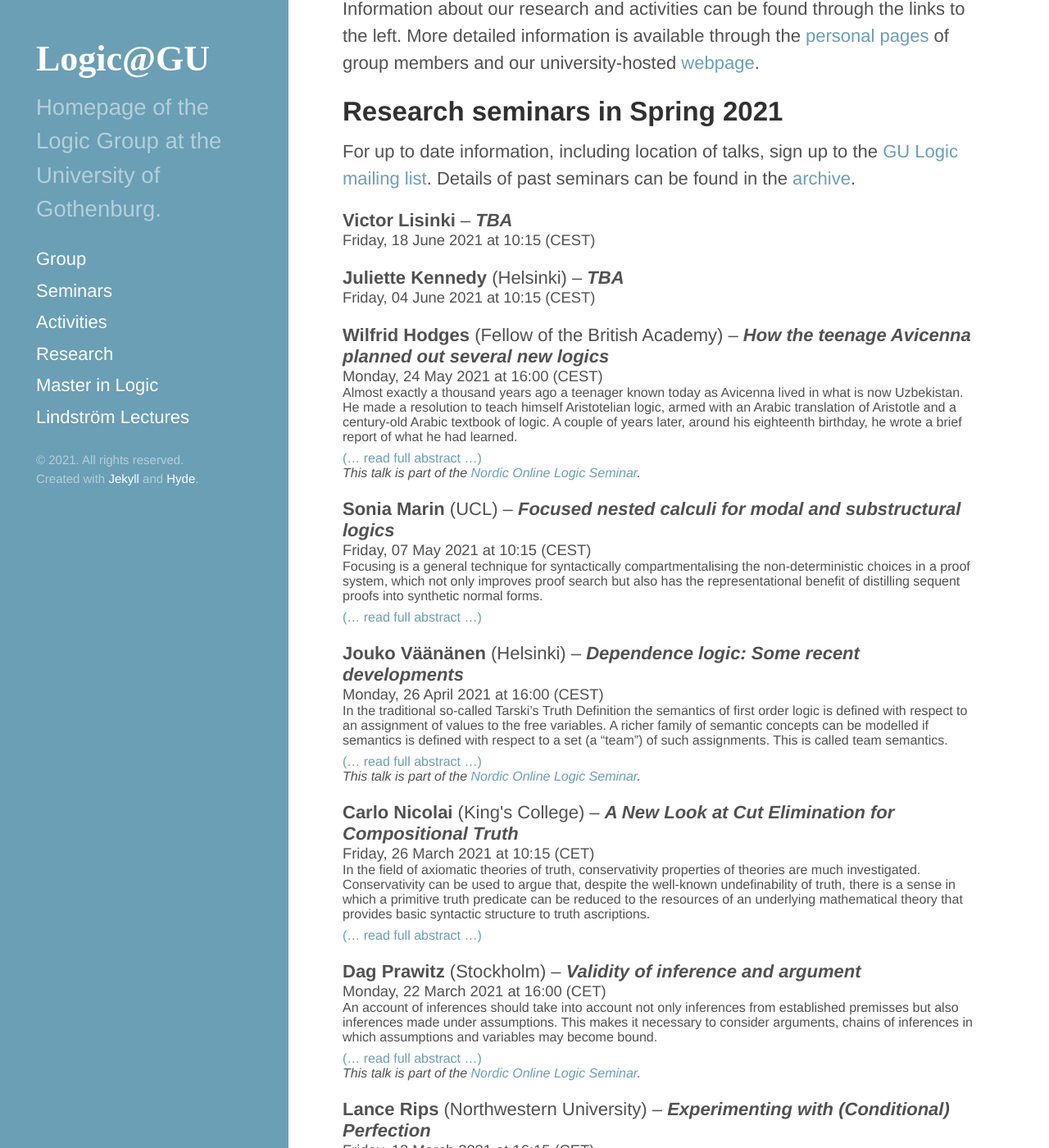
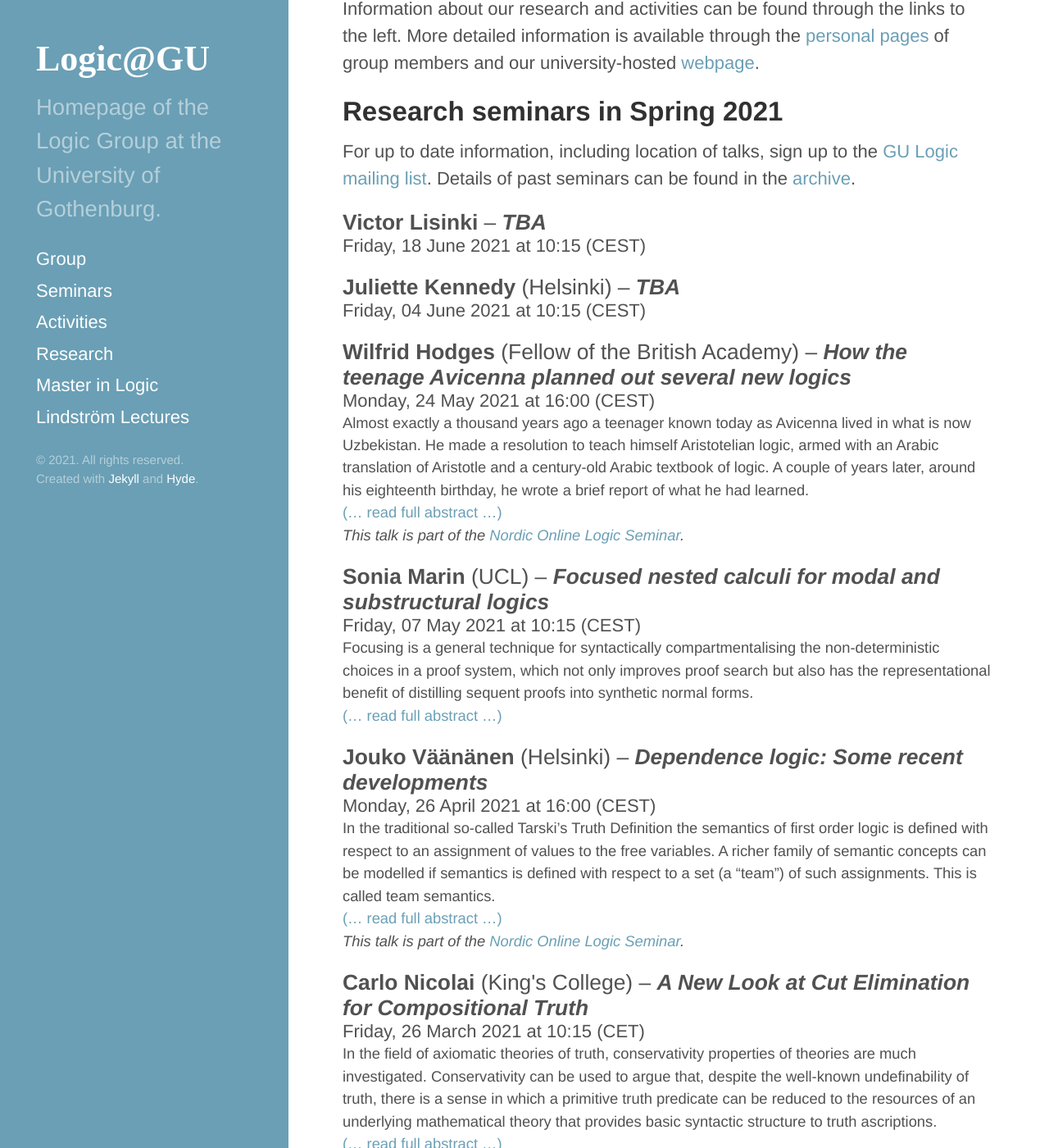
Before and after one commit to greleigh/Logic-GU, a Jekyll site: the page built from index.md, in a window 1280 px wide and 1400 px high, scrolled down 234 px. Shown: the whole window at 82% size. Built offline with Jekyll 4.4.1, drawn with Linux system fonts in a browser that asks for light colours; some web fonts are replaced.

Commit message:
Adjust font-size in seminars

```diff
--- a/_includes/seminar-entry.html
+++ b/_includes/seminar-entry.html
@@ -1,13 +1,13 @@
 <div class="seminar" id="{{ include.speaker | append: '-' | append: include.title | slugify }}">
-  <span class="seminar-speaker">{{ include.speaker }}</span> {% if include.affil %}(<span class="seminar-affil">{{ include.affil }}</span>){% endif %} – <span class="seminar-title">{{ include.title }}</span>
-  <div class="seminar-date">{{ include.date | date: "%A, %d %B %Y at %H:%M (%Z)" }}</div>
+  <div class="seminar-lead"><span class="seminar-speaker">{{ include.speaker }}</span> {% if include.affil %}(<span class="seminar-affil">{{ include.affil }}</span>){% endif %} – <span class="seminar-title">{{ include.title }}</span>
+  <div class="seminar-date">{{ include.date | date: "%A, %d %B %Y at %H:%M (%Z)" }}</div></div>
   <div class="abstract">{{ include.abstract }}
     {% if include.forward %}
-    <p><a href="{{ include.forward }}">(&#8230; read full abstract &#8230;)</a></p>
+    <div class="forward"><a href="{{ include.forward }}">(&#8230; read full abstract &#8230;)</a></div>
     {% endif %}
     {% if include.nol %}
     {% assign nol = site.data.nol %}
-    <em>This talk is part of the <a href="{% link {{ nol.local-url }} %}" title="{{ nol.title }}">{{ nol.title }}</a>.</em>
+    <div class="tag">This talk is part of the <a href="{% link {{ nol.local-url }} %}" title="{{ nol.title }}">{{ nol.title }}</a>.</div>
     {% endif %}
   </div>
 </div>
--- a/_layouts/default.html
+++ b/_layouts/default.html
@@ -1,5 +1,5 @@
 <!DOCTYPE html>
-<html lang="en-us">
+<html lang="en-gb">
 
   {% include head.html %}
 
--- a/assets/css/hyde.css
+++ b/assets/css/hyde.css
@@ -139,7 +139,7 @@ a.sidebar-nav-item:focus {
 @media (min-width: 64em) {
   .content {
     margin-left: 18rem;
-    margin-right: 3rem;
+    margin-right: 2rem;
   }
 }
 
--- a/assets/css/logic.css
+++ b/assets/css/logic.css
@@ -5,10 +5,12 @@
 .seminar {
     margin-top: 1em;
     margin-bottom: 1em;
+    /* font-size: medium; */
+}
+
+.seminar-lead {
     line-height: normal;
-}
-.seminar p {
-    margin-bottom: 0rem;
+    font-size: larger;
 }
 
 .seminar ul {
@@ -31,14 +33,22 @@
 }
 
 .abstract {
-    font-size: medium;
-    line-height: normal;
+    font-size: smaller;
+    line-height: 1.5;
 }
 
 .abstract p {
-    margin-bottom: 0.5em;
+    margin-bottom: 0.25rem;
 }
 
 .abstract p:last-of-type {
     margin-bottom: 0em;
 }
+
+.abstract .forward {
+    margin-top: 0em;
+}
+
+.abstract .tag {
+    font-style: italic;
+}
```
